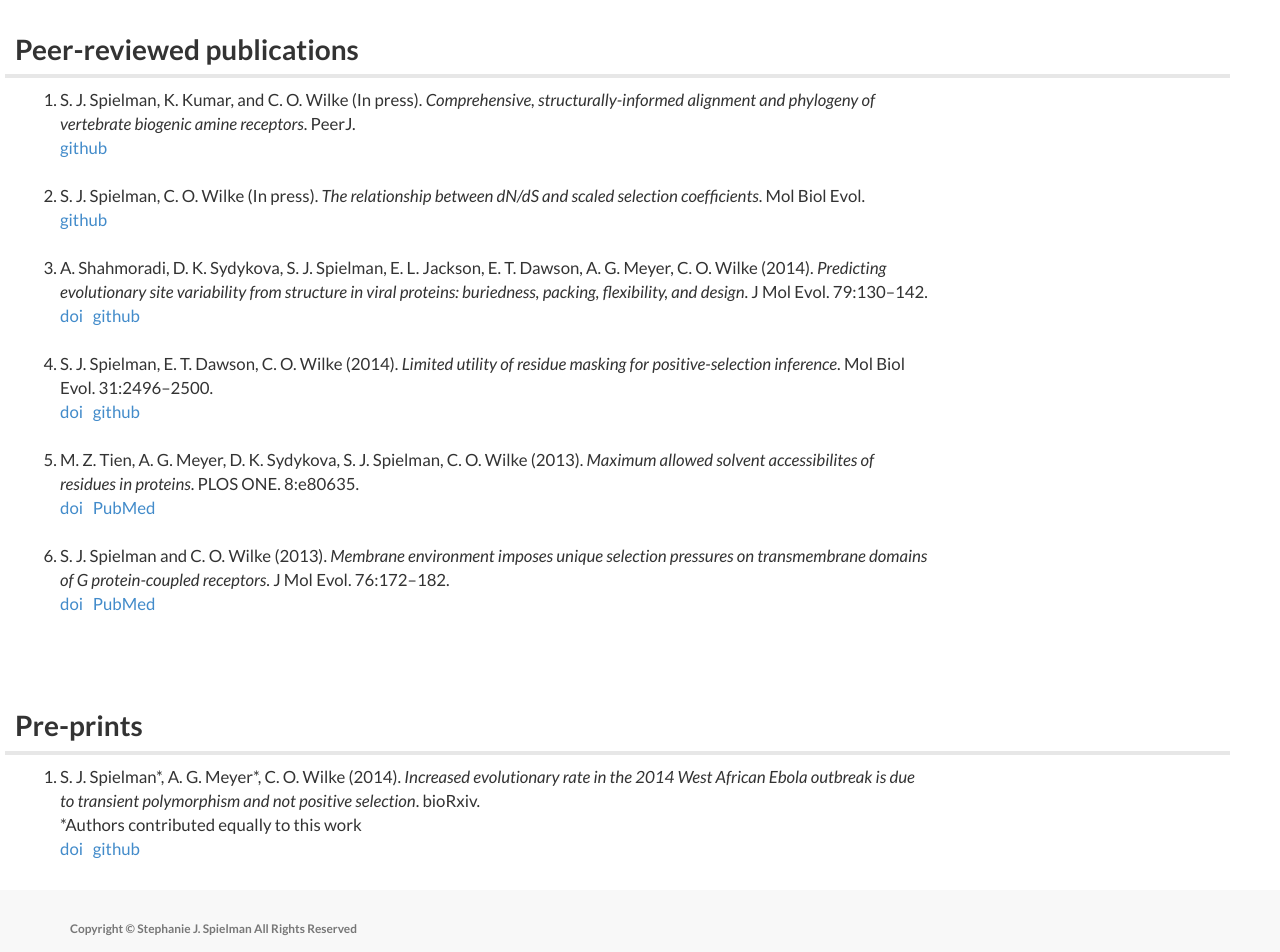
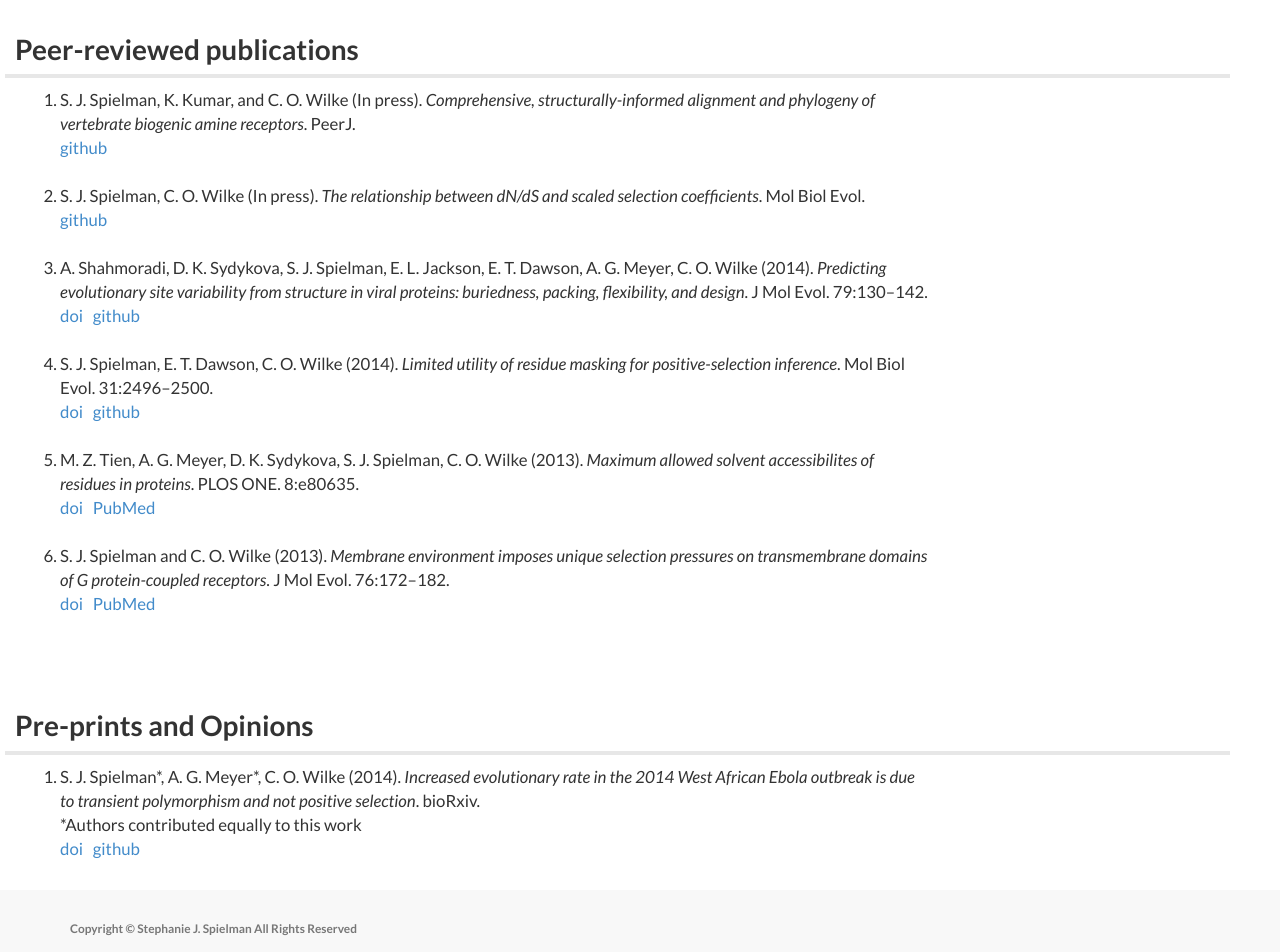
Before and after one commit to sjspielman/sjspielman.github.io, a Jekyll site: the page built from publications.html, in a window 1280 px wide and 1197 px high. Shown: the part 245-1197 px from the top of the window. Built offline with Jekyll 4.4.1, drawn with Linux system fonts in a browser that asks for light colours.

Commit message:
and opinions

```diff
--- a/publications.html
+++ b/publications.html
@@ -39,7 +39,7 @@ permalink: /publications/
 
 <div class="post">
 
-  <h1 class="post-title">Pre-prints</h1>
+  <h1 class="post-title">Pre-prints and Opinions</h1>
   <div class="post-border">
 
   <ul class="section-content">
```
